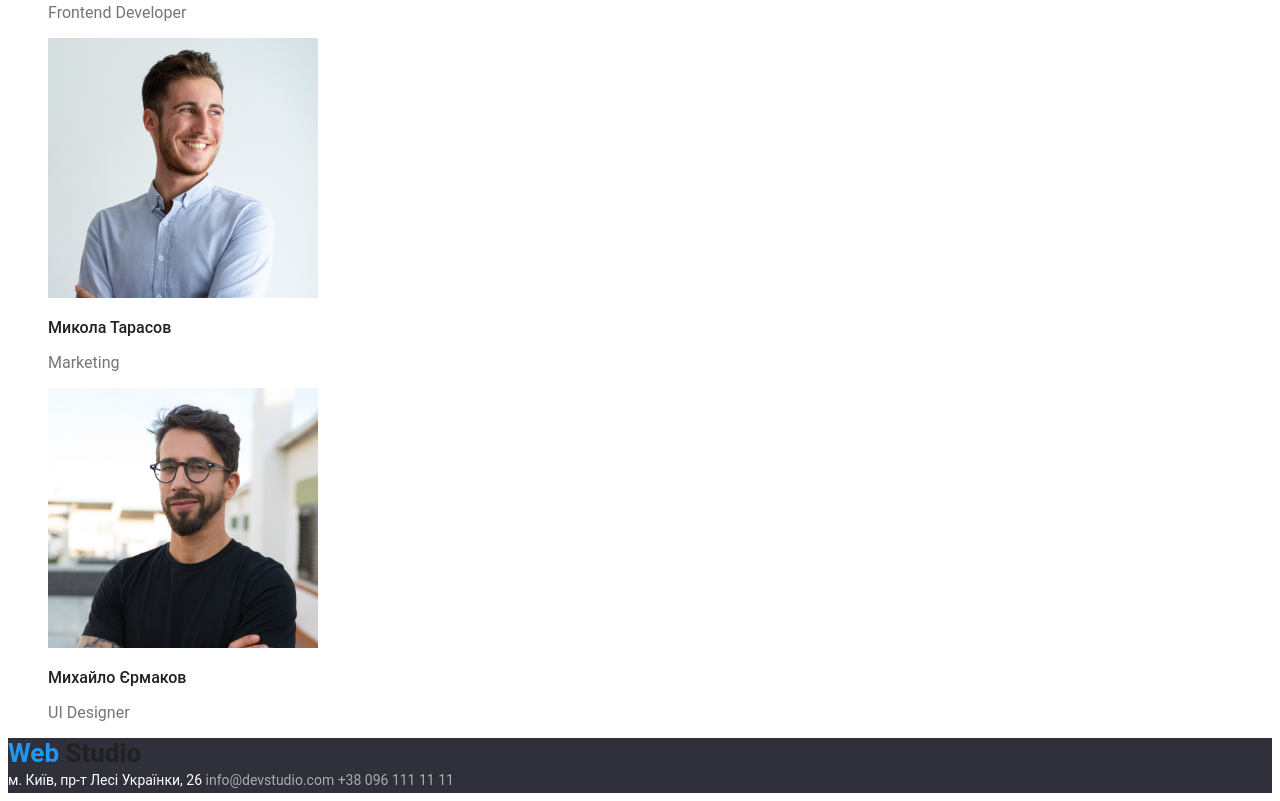
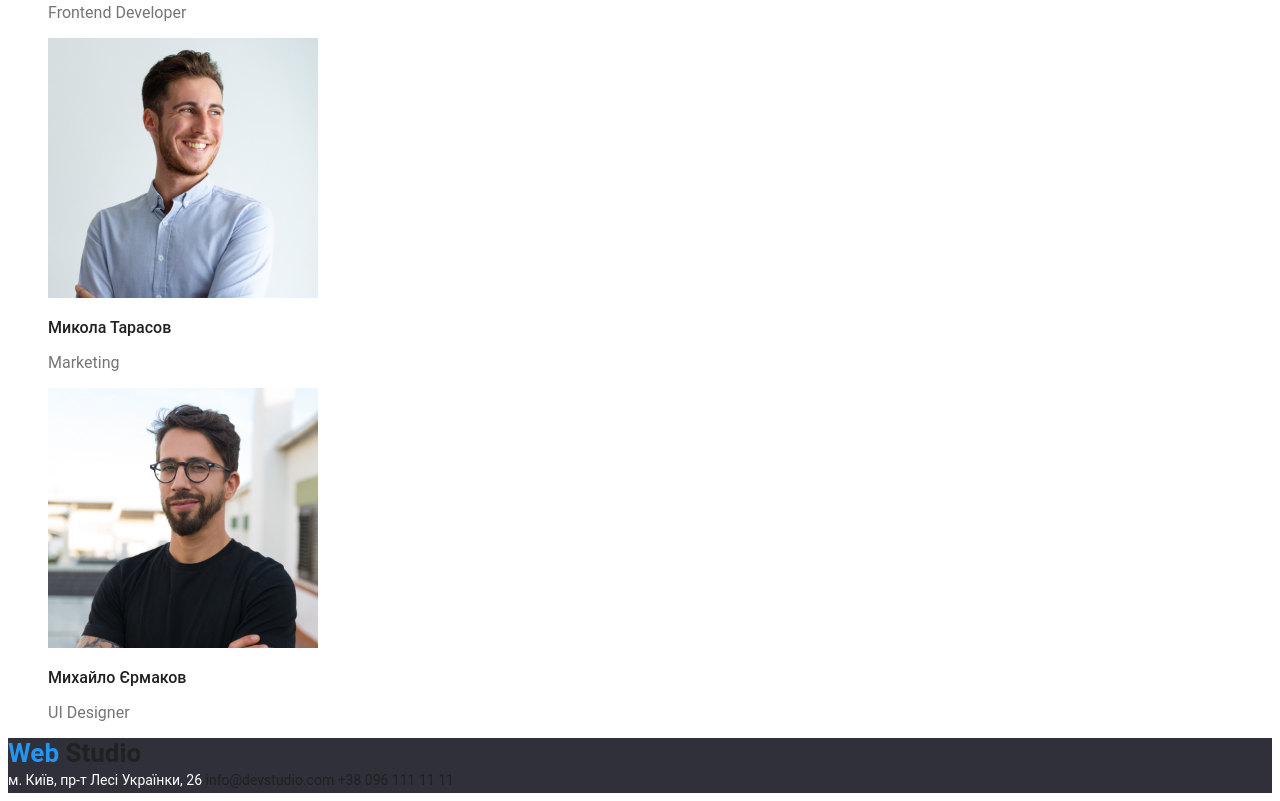
Before and after one commit to AnastasiiaVld/goit-markup-hw-02, a plain HTML site: page index.html in a window 1280 px wide. Shown: the part 2375-3176 px from the top of the page. Drawn offline with Linux system fonts and the light colour scheme.

Commit message:
Update styles.css

```diff
--- a/css/styles.css
+++ b/css/styles.css
@@ -10,6 +10,18 @@
     --Color-accent:#2196F3;
 }
 
+a:-webkit-any-link {
+    color: var(--Main-color);
+}
+
+a {
+    color: var(--Main-color);
+}
+
+a:visited {
+    color: var(--Main-color);
+}
+
 .list {
     list-style: none;
 }
@@ -18,14 +30,6 @@
     font-size: 36px;
     font-weight: 700;
     line-height: 1.17;
-}
-
-a {
-    color: inherit;
-}
-
-a:visited {
-    color: var(--Main-color);
 }
 
 body {
```
